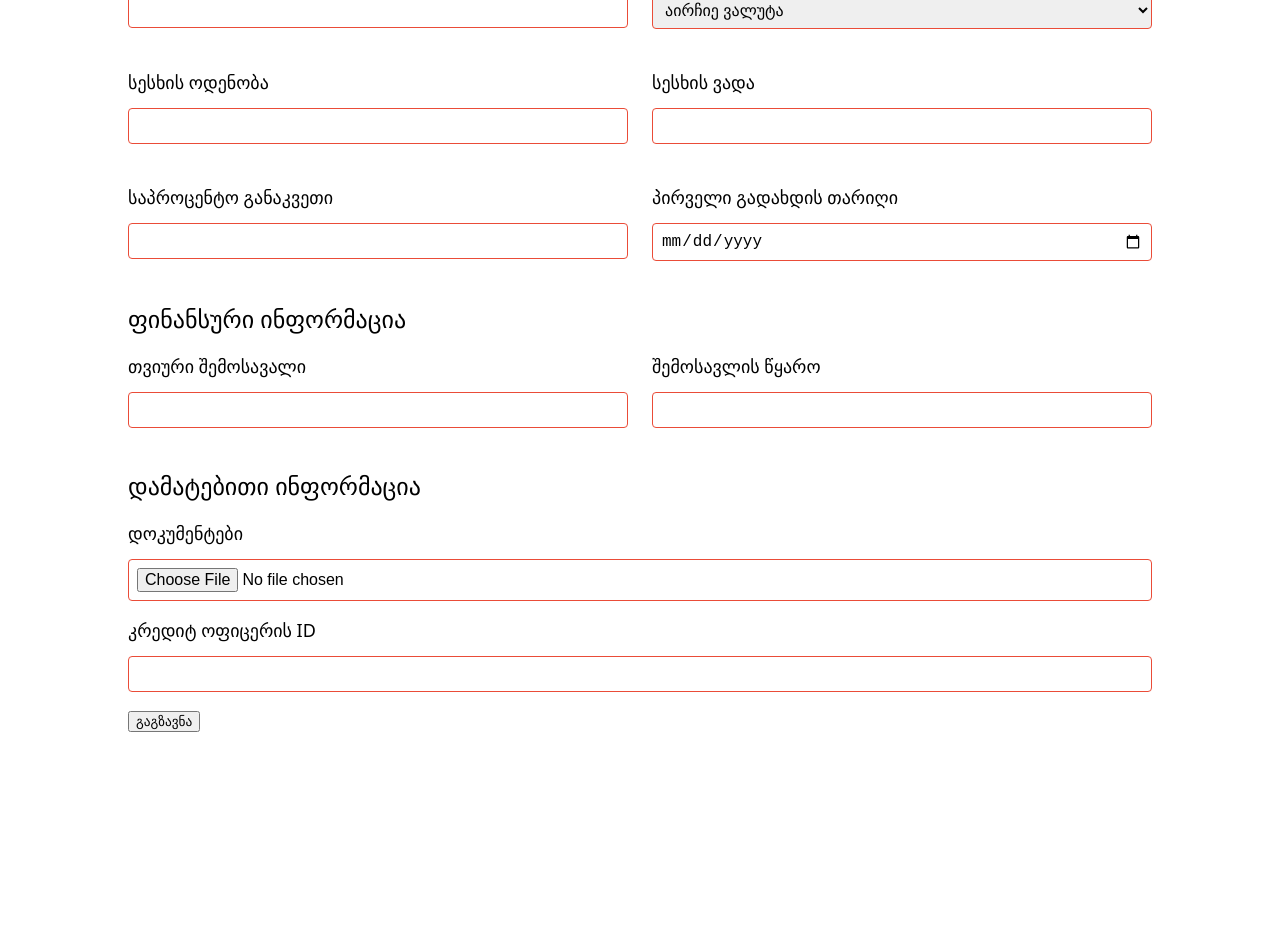
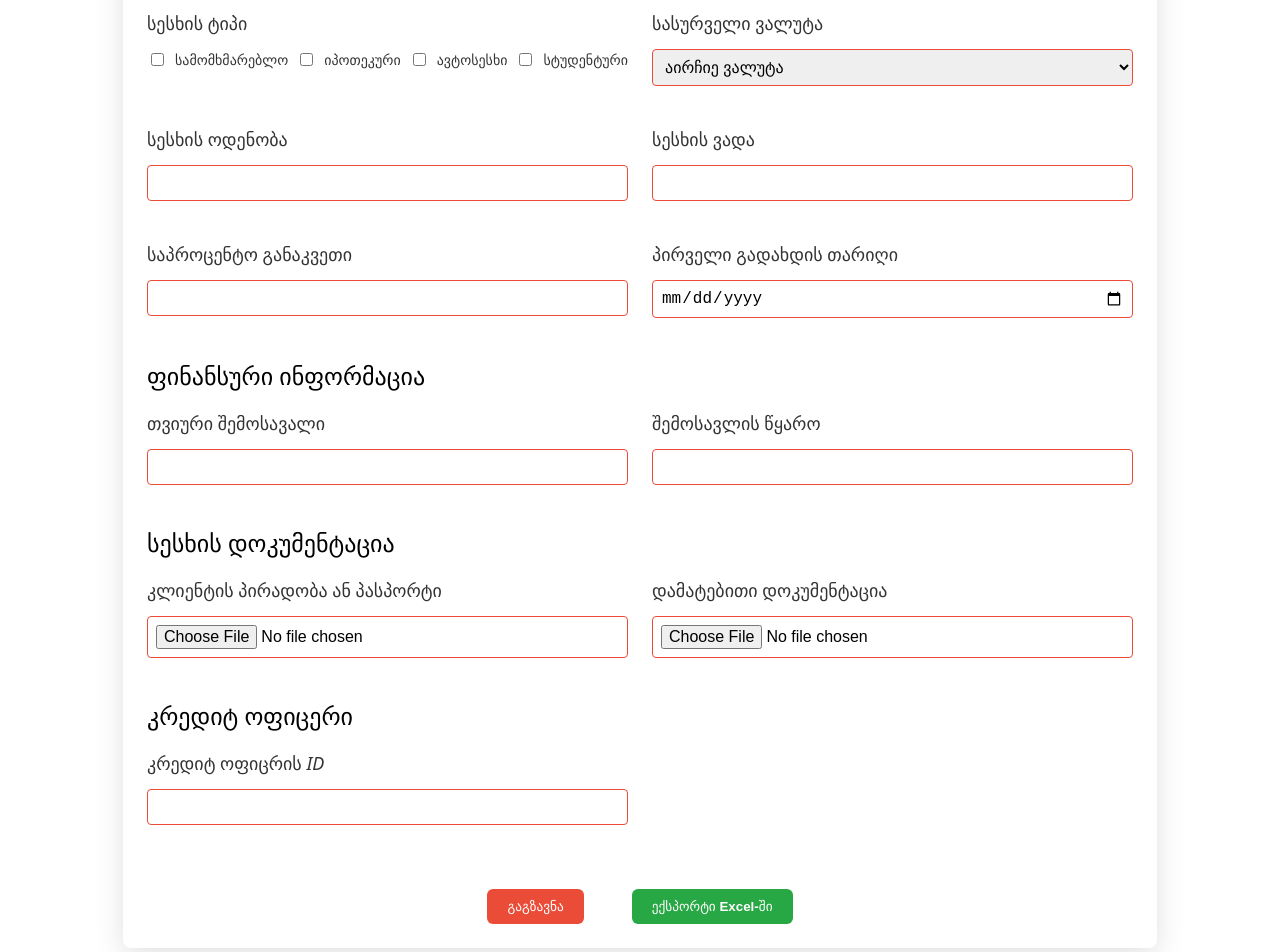
Before and after one commit to Miranda-K12/Load-Application-form, a React (Vite) app: page / in a window 1280 px wide. Shown: the part 940-1892 px from the top of the page. Before the commit the page ends 1712 px from the top, so only its background shows below. Built offline with nearby package versions, Linux system fonts and the light colour scheme.

Commit message:
update form

```diff
--- a/src/App.css
+++ b/src/App.css
@@ -1,4 +1,5 @@
 #root {
   margin: 0 auto;
   padding: 0;
+  max-width: 1440px;
 }
--- a/src/App.jsx
+++ b/src/App.jsx
@@ -5,7 +5,7 @@ import LoanApplicationForm from "./components/form/Form";
 function App() {
   return (
     <>
-      <div>
+      <div className='loanApp'>
         <Header />
         <LoanApplicationForm />
       </div>
--- /dev/null
+++ b/src/components/button/Button.jsx
@@ -0,0 +1,21 @@
+import React from "react";
+import styles from "./Button.module.css";
+
+const Button = ({
+  children,
+  type = "button",
+  variant = "default",
+  onClick,
+}) => {
+  return (
+    <button
+      type={type}
+      onClick={onClick}
+      className={`${styles.button} ${styles[variant]}`}
+    >
+      {children}
+    </button>
+  );
+};
+
+export default Button;
--- /dev/null
+++ b/src/components/button/Button.module.css
@@ -0,0 +1,29 @@
+.button {
+  padding: 10px 20px;
+  border: none;
+  border-radius: 6px;
+  font-weight: 600;
+  cursor: pointer;
+  color: white;
+  transition: background 0.2s;
+}
+
+.button:disabled {
+  opacity: 0.6;
+  cursor: not-allowed;
+}
+
+.orange {
+  background-color: #ea4c38;
+}
+
+.orange:hover {
+  background-color: #d13d2e;
+}
+
+.green {
+  background-color: #28a745;
+}
+.green:hover {
+  background-color: #218838;
+}
--- a/src/components/form/Form.jsx
+++ b/src/components/form/Form.jsx
@@ -1,7 +1,7 @@
 import React, { useState } from "react";
 import InputField from "./InputField";
 import styles from "./Form.module.css";
-
+import Button from "../button/Button.jsx";
 const LoanApplicationForm = () => {
   const [formData, setFormData] = useState({
     firstName: "",
@@ -13,7 +13,7 @@ const LoanApplicationForm = () => {
     additionalPhone: "",
     contactPersonName: "",
     contactPersonID: "",
-    loanType: "",
+    loanType: [],
     currency: "",
     loanAmount: "",
     loanTerm: "",
@@ -25,6 +25,21 @@ const LoanApplicationForm = () => {
     interestRate: "",
   });
 
+  const handleCheckboxChange = (e, value) => {
+    const { checked } = e.target;
+
+    setFormData((prev) => {
+      let updatedLoanTypes = [...prev.loanType];
+
+      if (checked) {
+        updatedLoanTypes.push(value);
+      } else {
+        updatedLoanTypes = updatedLoanTypes.filter((item) => item !== value);
+      }
+
+      return { ...prev, loanType: updatedLoanTypes };
+    });
+  };
   const [errors, setErrors] = useState({});
 
   const handleChange = (e) => {
@@ -37,12 +52,17 @@ const LoanApplicationForm = () => {
 
   const handleSubmit = (e) => {
     e.preventDefault();
-    // აქ შეგიძლიათ validation
+
     console.log(formData);
   };
 
   return (
+    <div className={styles.applicationPage}>
       <form className={styles.loanForm} onSubmit={handleSubmit}>
+        <div>
+          <label>განაცხადის ID:</label>
+        </div>
+
         <h2>პირადი ინფორმაცია</h2>
         <div className={styles.personalInfo}>
           <InputField
@@ -118,12 +138,25 @@ const LoanApplicationForm = () => {
 
         <h2>სესხის დეტალები</h2>
         <div className={styles.loanInfo}>
-        <InputField
-          label="სესხის ტიპი"
+          <div className={styles.checkboxGroup}>
+            <label className={styles.label}>სესხის ტიპი</label>
+            <div className={styles.checkboxList}>
+              {["სამომხმარებლო", "იპოთეკური", "ავტოსესხი", "სტუდენტური"].map(
+                (type) => (
+                  <label key={type} className={styles.checkboxItem}>
+                    <input
+                      type="checkbox"
                       name="loanType"
-          value={formData.loanType}
-          onChange={handleChange}
+                      value={type}
+                      checked={formData.loanType.includes(type)}
+                      onChange={(e) => handleCheckboxChange(e, type)}
                     />
+                    {type}
+                  </label>
+                )
+              )}
+            </div>
+          </div>
           <InputField
             label="სასურველი ვალუტა"
             name="currency"
@@ -176,22 +209,41 @@ const LoanApplicationForm = () => {
             onChange={handleChange}
           />
         </div>
-      <h2>დამატებითი ინფორმაცია</h2>
+        <h2>სესხის დოკუმენტაცია</h2>
+        <div className={styles.additionalInfo}>
           <InputField
-        label="დოკუმენტები"
+            label="კლიენტის პირადობა ან პასპორტი"
             type="file"
             name="documents"
             onChange={handleChange}
           />
           <InputField
-        label="კრედიტ ოფიცერის ID"
+            label="დამატებითი დოკუმენტაცია"
+            type="file"
+            name="documents"
+            onChange={handleChange}
+          />
+        </div>
+        <h2>კრედიტ ოფიცერი</h2>
+        <div className={styles.loanOfficer}>
+          <InputField
+            label="კრედიტ ოფიცრის ID"
             name="creditOfficerID"
             value={formData.creditOfficerID}
             onChange={handleChange}
           />
+        </div>
 
-      <button type="submit">გაგზავნა</button>
+        <div className={styles.buttonContainer}>
+          <Button type="submit" variant="orange">
+            გაგზავნა
+          </Button>
+          <Button type="button" variant="green">
+            ექსპორტი Excel-ში
+          </Button>
+        </div>
       </form>
+    </div>
   );
 };
 
--- a/src/components/form/Form.module.css
+++ b/src/components/form/Form.module.css
@@ -1,8 +1,17 @@
+.applicationPage {
+  max-width: 1440px;
+  width: 100%;
+  display: flex;
+  margin: 0 auto;
+}
+
 .loanForm {
   max-width: 80%;
-  margin: 20px auto;
-  padding: 20px;
+  padding: 24px;
   border-radius: 8px;
+  margin: 0 auto;
+  box-shadow: rgba(100, 100, 111, 0.2) 0px 7px 29px 0px;
+  margin-bottom: 48px;
 }
 
 h2 {
@@ -22,6 +31,8 @@ label {
   font-size: 18px;
   font-weight: 500;
   margin-bottom: 12px;
+  color: #333;
+  font-style: italic;
 }
 input,
 select {
@@ -41,14 +52,68 @@ select:focus {
 .personalInfo,
 .additionalInfo,
 .loanInfo,
-.financialInfo {
+.financialInfo,
+.loanOfficer {
   display: grid;
   grid-template-columns: repeat(2, 1fr);
   gap: 24px;
 }
 
+.checkboxGroup {
+  display: flex;
+  flex-direction: column;
+  margin-bottom: 16px;
+}
+
+.label {
+  font-size: 18px;
+  font-weight: 500;
+  margin-bottom: 12px;
+}
+
+.checkboxList {
+  display: flex;
+  gap: 8px;
+}
+
+.checkboxItem {
+  display: flex;
+  align-items: center;
+  gap: 8px;
+  font-size: 14px;
+  cursor: pointer;
+}
+
+.checkboxItem input {
+  accent-color: #ea4b37;
+}
 .error {
   color: red;
   font-size: 0.85rem;
   margin-top: 4px;
 }
+.buttonContainer {
+  display: flex;
+
+  justify-content: center;
+  gap: 48px;
+  margin-top: 48px;
+}
+.loadId {
+  border: none;
+}
+
+@media (max-width: 1100px) {
+  .loanForm {
+    padding: 0 36px;
+  }
+  .personalInfo,
+  .additionalInfo,
+  .loanInfo,
+  .financialInfo,
+  .loanOfficer {
+    display: grid;
+    grid-template-columns: 1fr;
+    gap: 24px;
+  }
+}
--- a/src/components/header/Header.module.css
+++ b/src/components/header/Header.module.css
@@ -4,9 +4,8 @@
   justify-content: space-between;
   padding: 0 12px;
   max-width: 1440px;
-  width: 98%;
   margin: 0 auto;
-  border-bottom: 2px solid#EA4B37;
+  margin-bottom: 48px;
 }
 
 .companyLogo {
@@ -31,3 +30,8 @@
   width: 24px;
   height: 24px;
 }
+@media (max-width: 1100px) {
+  .title {
+    font-size: 24px;
+  }
+}
```
Lines whose indentation alone changed are shown as unchanged.
